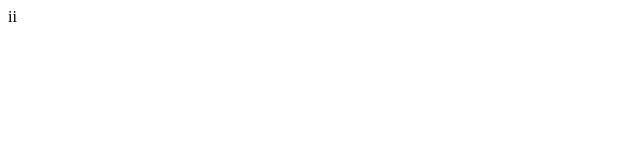
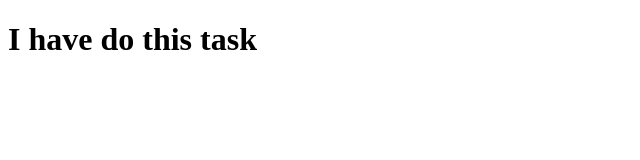
Before and after one commit to nitinpandey1019/eduwap, a plain HTML site: page demo.html in a window 1280 px wide. Shown: the whole page, without its empty margins (0-640 px from the left). Drawn offline with Linux system fonts and the light colour scheme.

Commit message:
add h1 in demo.hmml

```diff
--- a/demo.html
+++ b/demo.html
@@ -7,6 +7,6 @@
     <title>Document</title>
 </head>
 <body>
-    <he>ii</he>
+<h1>I have do this task</h1>
 </body>
 </html>
```
